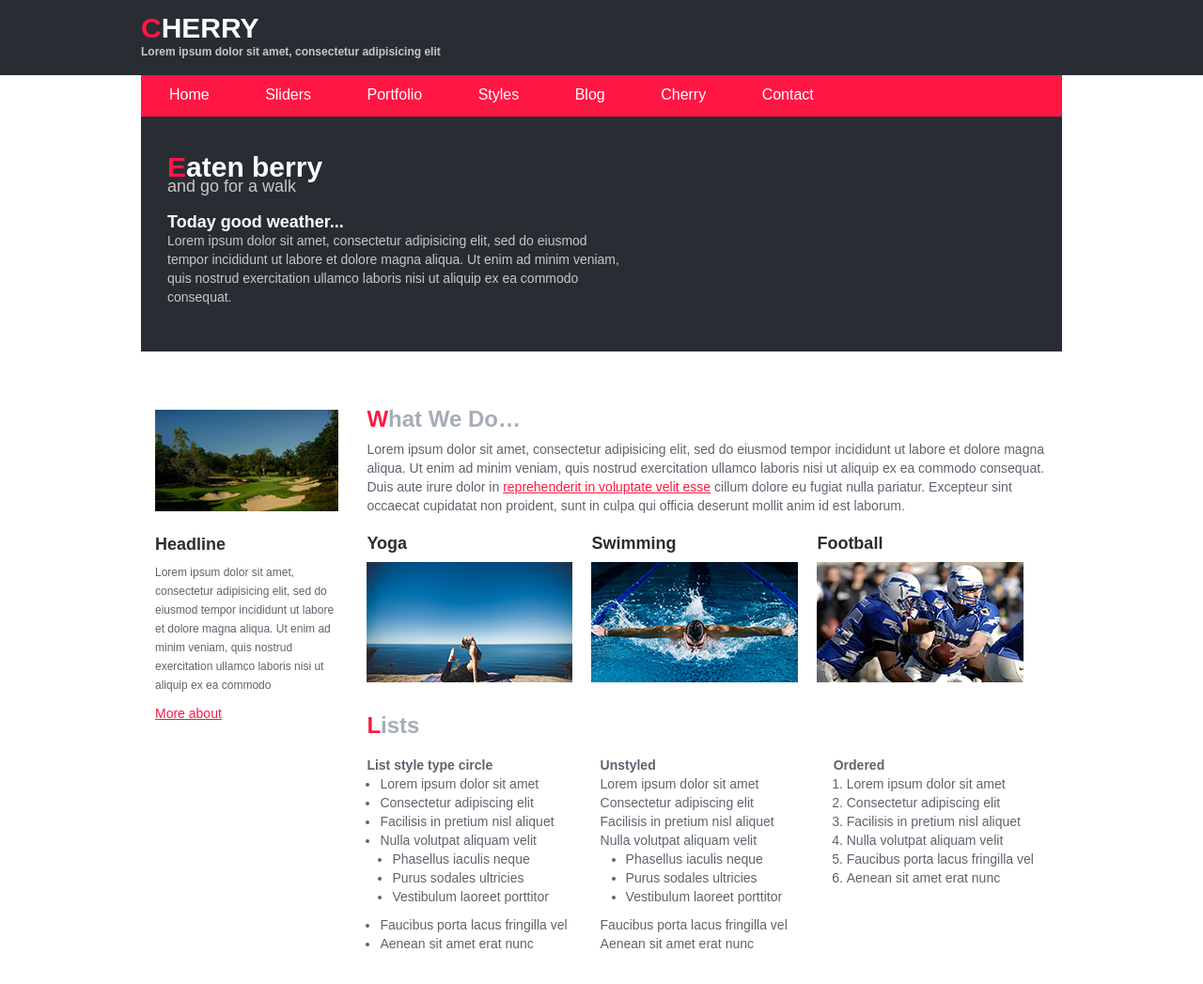
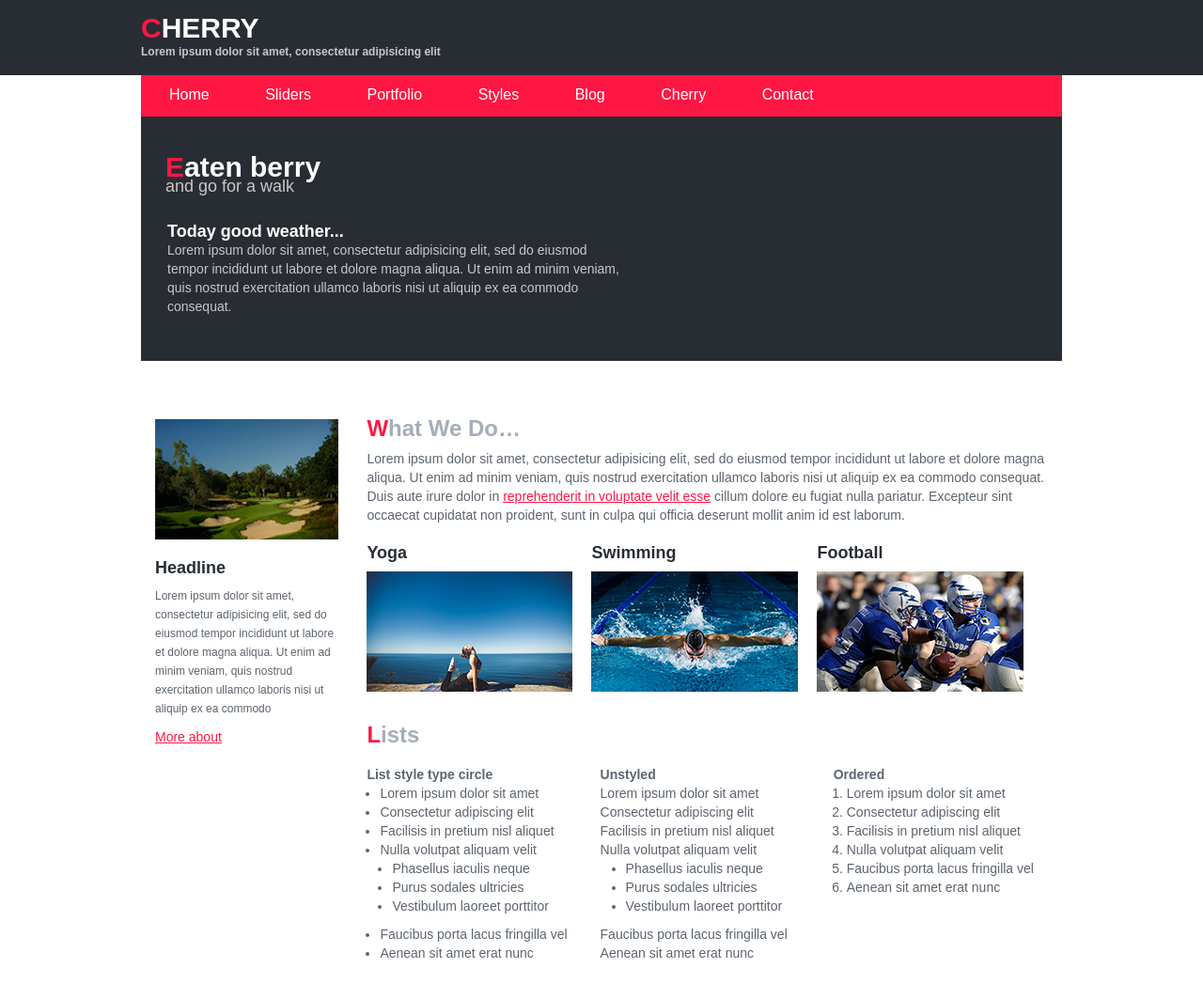
Before and after one commit to sapalenko/cherry, a plain HTML site: page index.html in a window 1280 px wide. Shown: the top 1047 px of the page at 94% size. Drawn offline with Linux system fonts and the light colour scheme.

Commit message:
edit card, img

```diff
--- a/css/components/card.css
+++ b/css/components/card.css
@@ -1,7 +1,9 @@
 .card {
 }
 
-.card-img {
+.card-img img {
+    display: block;
+    height: 128px;
     margin-bottom: 20px;
 }
 
--- a/css/components/section.css
+++ b/css/components/section.css
@@ -13,7 +13,7 @@
 }
 
 .section-header {
-    padding: 44px 0 18px 28px;
+    padding: 44px 26px 28px;
 }
 
 .section-body {
```
